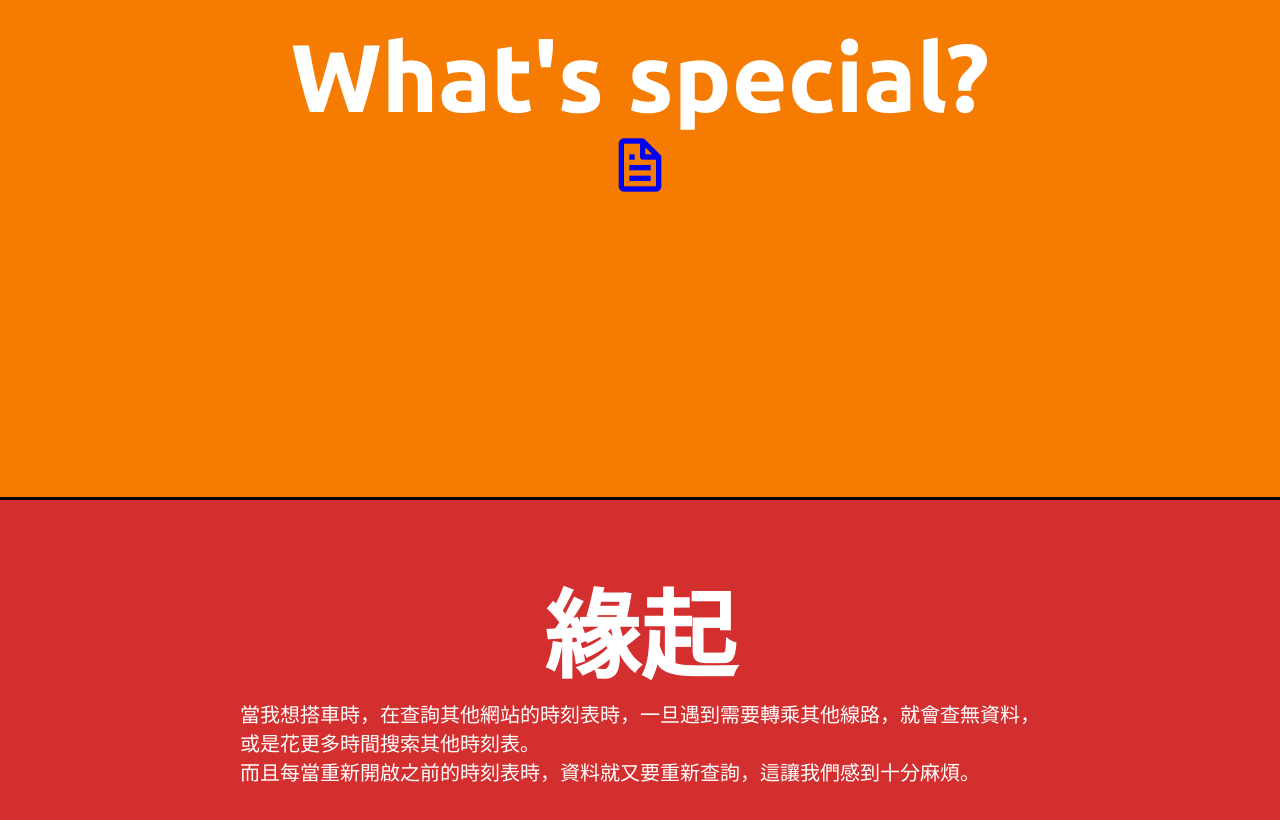
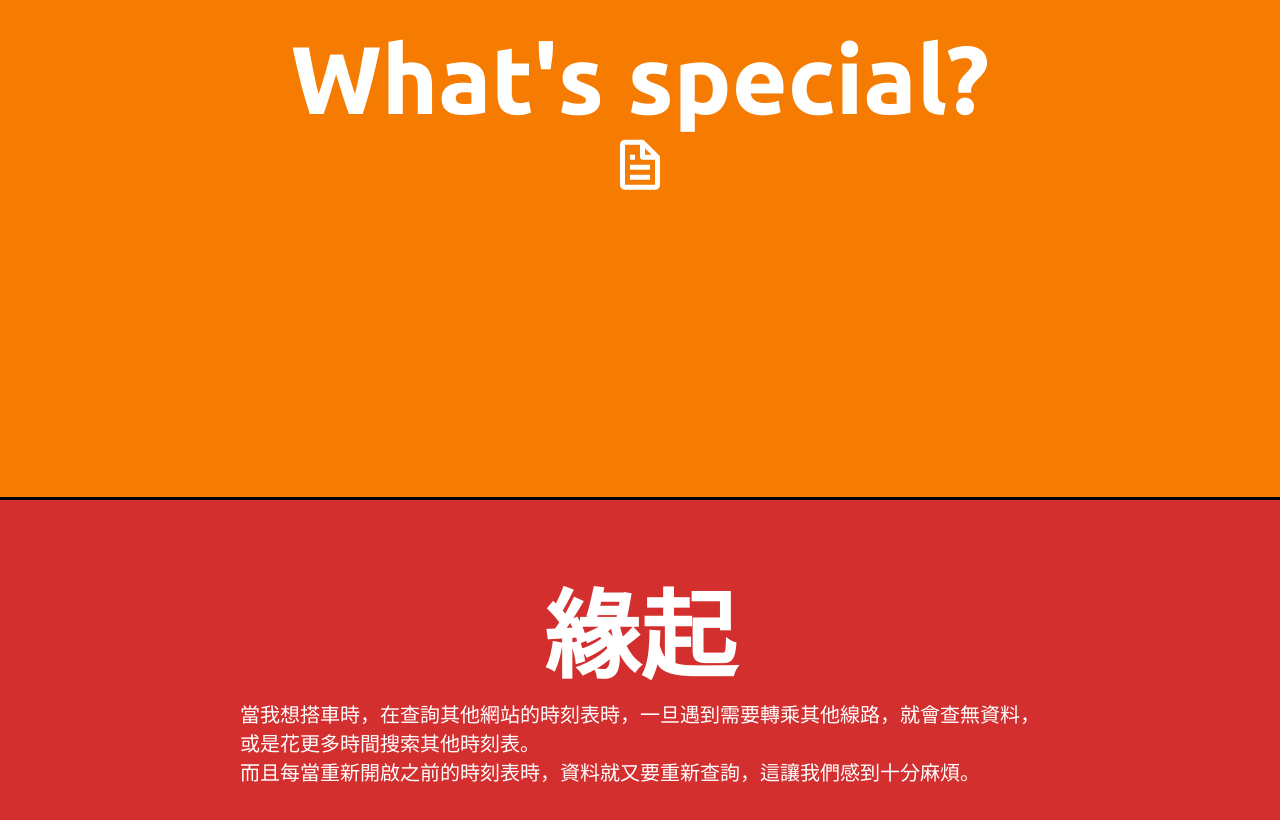
Before and after one commit to SACJYhpt/TaiwanRailways, a plain HTML site: page frontend/index.html in a window 1280 px wide. Shown: the part 1100-1920 px from the top of the page. Drawn offline with nearby package versions, Linux system fonts and the light colour scheme.

Commit message:
增加簡報連結的效果

```diff
--- a/frontend/index.css
+++ b/frontend/index.css
@@ -151,6 +151,17 @@ div.section .scroll::before{
     box-shadow: 0 0 0 0 rgba(255, 255, 255, 0.1);
     border-radius: 100%;
     animation: pulse 3s infinite;
+}
+
+div.section .presentation{
+    position: relative;
+    font-size: 60px;
+    color: #fff;
+    transition: all 0.5s;
+}
+
+div.section .presentation:hover{
+    opacity: 0.5;
 }
 
 @keyframes pulse {
```
